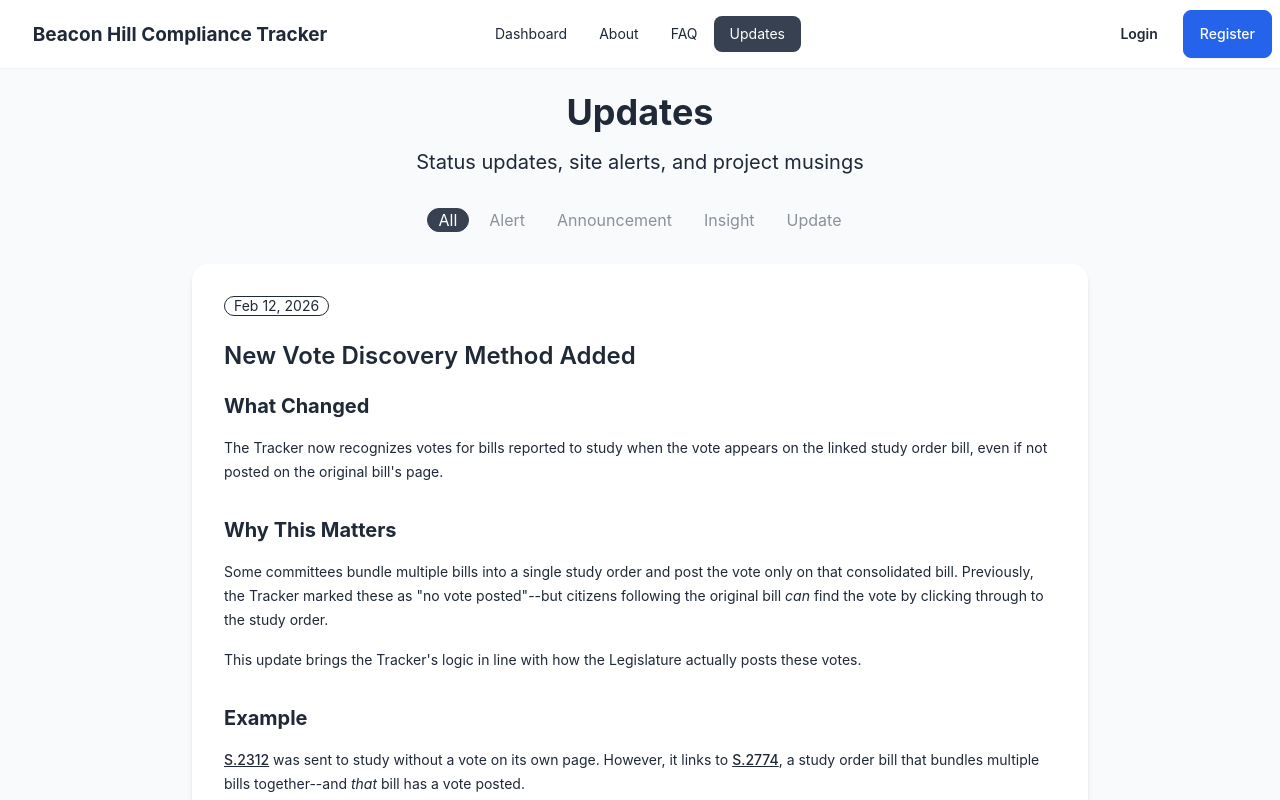
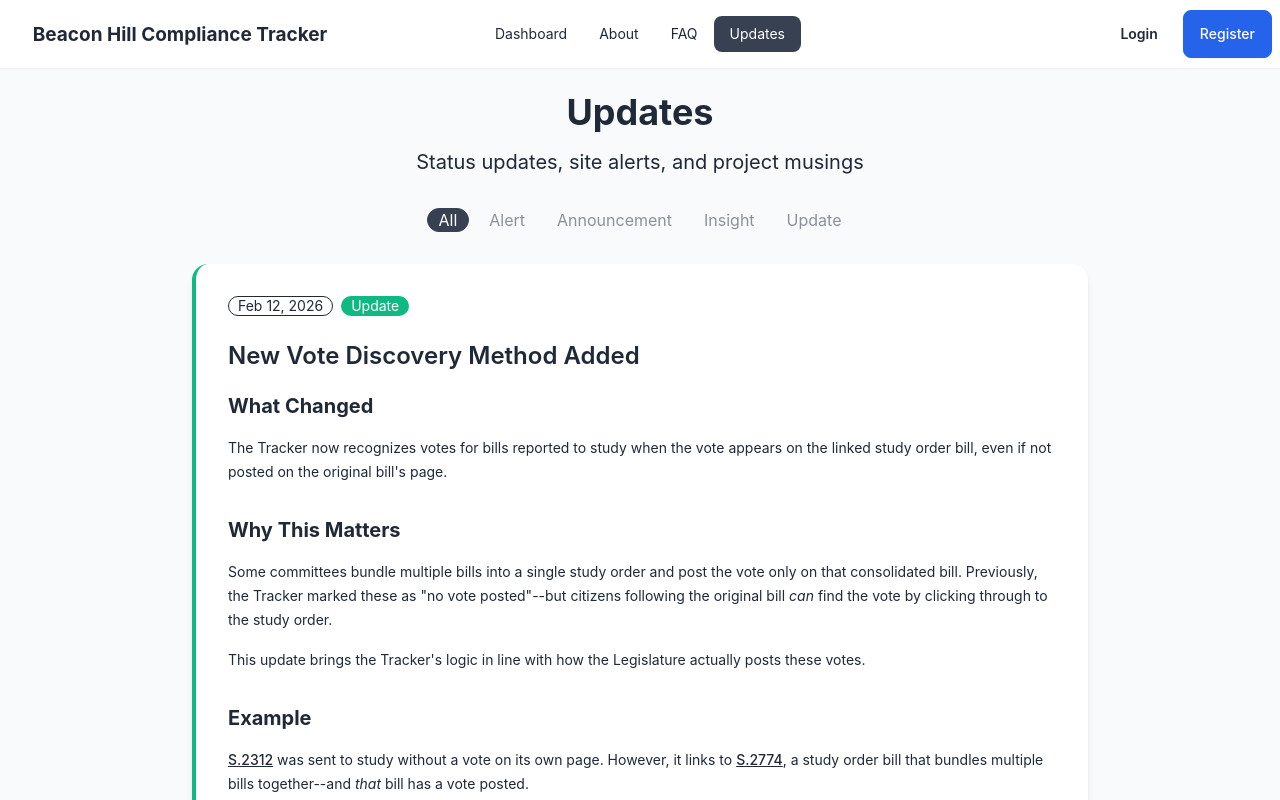
Before and after one commit to arbowl/beacon-hill-tracker, a React (Vite) app in the folder frontend/: page /updates in a window 1280 px wide. Shown: the top 800 px of the page. Built offline with nearby package versions, Linux system fonts and the light colour scheme.

Commit message:
Correct JSON syntax

```diff
--- a/frontend/src/data/updates.ts
+++ b/frontend/src/data/updates.ts
@@ -293,6 +293,7 @@ When a committee redrafts legislation, there's no objective way to determine if
 This change improves accuracy for bills sent to study orders. It only affects vote compliance--other requirements (notice, deadlines, summaries) remain unchanged.
 
 *Updated February 11, 2026 | Version 1.3.2*
-`
+`,
+    type: 'update'
   }
 ]
```
